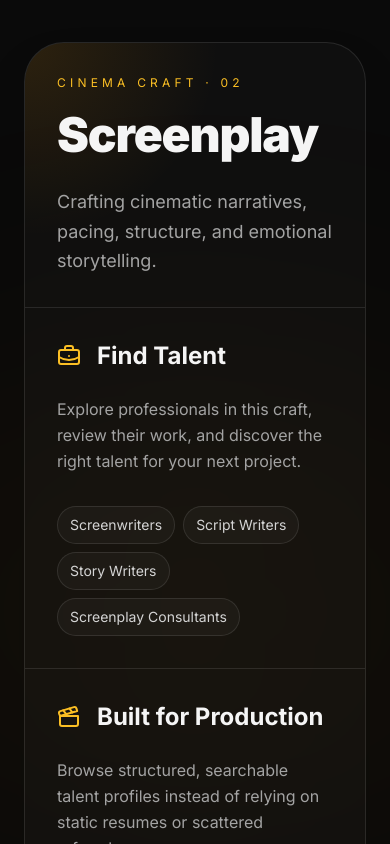
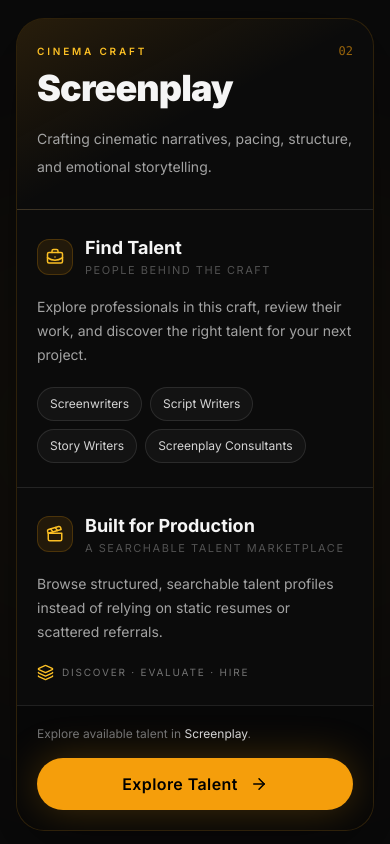
Before and after one commit to abhinavreddy2684-droid/PR.Pre.Pro.Post, a React (Vite) app in the folder 24-crafts/: page / in a window 390 px wide. Shown: the part 1720-2564 px from the top of the page. Built offline with nearby package versions, Linux system fonts and the light colour scheme.

Commit message:
Improve mobile CinemaReel layout

```diff
--- a/24-crafts/src/sections/CinemaReel.jsx
+++ b/24-crafts/src/sections/CinemaReel.jsx
@@ -20,12 +20,13 @@ export default function CinemaReel() {
       if (!card) return;
 
       const cardTop = card.getBoundingClientRect().top + window.scrollY;
-      const cardBottom = cardTop + card.getBoundingClientRect().height;
+      const cardHeight = card.getBoundingClientRect().height;
       const navbar = document.querySelector("header");
       const navbarHeight = navbar?.getBoundingClientRect().height ?? 0;
-      const topGap = 16;
+      const topGap = window.innerWidth < 1024 ? 12 : 16;
+      const visibleCardHeight = Math.min(cardHeight, window.innerHeight * 0.82);
       const targetScroll = Math.max(
-        ((cardTop + cardBottom - 160) / 2) - navbarHeight - topGap,
+        cardTop - navbarHeight - topGap - Math.max((window.innerHeight - visibleCardHeight) * 0.08, 0),
         0,
       );
 
@@ -69,10 +70,15 @@ export default function CinemaReel() {
           {[...Array(50)].map((_, index) => <div key={`top-${index}`} className="w-3 h-2 bg-neutral-900 rounded-sm mx-1" />)}
         </div>
 
-        <div className="w-full bg-black py-6 overflow-x-auto whitespace-nowrap scrollbar-hide flex items-center px-8 space-x-6 snap-x snap-mandatory">
+        <div className="relative w-full bg-black py-6 overflow-x-auto whitespace-nowrap scrollbar-hide flex items-center px-8 space-x-6 snap-x snap-mandatory">
+          {/* Continuous rails + frame dividers make the strip read as a film reel on every viewport. */}
+          <div className="pointer-events-none absolute inset-y-0 left-5 w-px bg-amber-500/20" />
+          <div className="pointer-events-none absolute inset-y-0 right-5 w-px bg-amber-500/20" />
+
           {crafts.map((craft) => (
+            <div key={craft.id} className="relative shrink-0 snap-center pr-3">
+              <span className="pointer-events-none absolute -right-0.5 top-0 bottom-0 w-px bg-white/10" />
               <CinemaReelCraftButton
-              key={craft.id}
                 craftId={craft.id}
                 active={activeCraft.id === craft.id}
                 onClick={() => handleCraftSelect(craft)}
@@ -81,6 +87,7 @@ export default function CinemaReel() {
               >
                 {craft.title}
               </CinemaReelCraftButton>
+            </div>
           ))}
         </div>
 
@@ -91,15 +98,94 @@ export default function CinemaReel() {
 
       <section
         aria-live="polite"
-        className="relative max-w-6xl mx-auto px-6 pt-16 pb-20 md:pt-20"
+        className="relative max-w-6xl mx-auto px-4 sm:px-6 pt-10 pb-16 md:pt-20 md:pb-20"
       >
         <div className="absolute left-1/2 top-1/2 -translate-x-1/2 -translate-y-1/2 w-[650px] h-[450px] rounded-full bg-amber-500/[0.05] blur-[140px] pointer-events-none" />
 
+        {/* Mobile: purpose-built stacked craft card */}
         <div
           ref={detailCardRef}
-          key={activeCraft.id}
-          className="relative z-10 rounded-[2.5rem] border border-white/10 bg-white/[0.025] overflow-hidden shadow-2xl animate-fade-in-up"
+          key={`mobile-${activeCraft.id}`}
+          className="relative z-10 lg:hidden overflow-hidden rounded-[1.75rem] border border-amber-500/15 bg-[#0b0b0b] shadow-[0_20px_70px_rgba(0,0,0,0.45)] animate-fade-in-up"
         >
+          <div className="relative px-5 pt-6 pb-7 border-b border-white/10 bg-gradient-to-br from-amber-500/[0.12] via-transparent to-transparent">
+            <div className="flex items-center justify-between gap-4">
+              <p className="uppercase tracking-[0.28em] text-[10px] font-semibold text-amber-400">
+                Cinema Craft
+              </p>
+              <span className="font-mono text-xs text-amber-500/60">
+                {String(activeCraft.id).padStart(2, "0")}
+              </span>
+            </div>
+
+            <h3 className="mt-3 text-4xl sm:text-5xl font-black tracking-tight leading-[0.95]">
+              {activeCraft.title}
+            </h3>
+            <p className="mt-5 text-sm sm:text-base text-neutral-400 leading-7">
+              {activeCraft.description}
+            </p>
+          </div>
+
+          <div className="divide-y divide-white/10">
+            <div className="px-5 py-6">
+              <div className="flex items-center gap-3">
+                <div className="w-9 h-9 rounded-xl bg-amber-500/10 border border-amber-500/20 flex items-center justify-center">
+                  <BriefcaseBusiness size={18} className="text-amber-400" />
+                </div>
+                <div>
+                  <h4 className="text-lg font-bold">Find Talent</h4>
+                  <p className="text-[11px] uppercase tracking-[0.14em] text-neutral-600">People behind the craft</p>
+                </div>
+              </div>
+
+              <p className="mt-4 text-sm text-neutral-400 leading-6">
+                Explore professionals in this craft, review their work, and discover the right talent for your next project.
+              </p>
+
+              <div className="mt-5 flex flex-wrap gap-2">
+                {activeCraft.talentTypes.map((talentType) => (
+                  <span key={talentType} className="px-3 py-2 rounded-full border border-white/10 bg-white/[0.035] text-xs text-neutral-300">
+                    {talentType}
+                  </span>
+                ))}
+              </div>
+            </div>
+
+            <div className="px-5 py-6">
+              <div className="flex items-center gap-3">
+                <div className="w-9 h-9 rounded-xl bg-amber-500/10 border border-amber-500/20 flex items-center justify-center">
+                  <Clapperboard size={18} className="text-amber-400" />
+                </div>
+                <div>
+                  <h4 className="text-lg font-bold">Built for Production</h4>
+                  <p className="text-[11px] uppercase tracking-[0.14em] text-neutral-600">A searchable talent marketplace</p>
+                </div>
+              </div>
+
+              <p className="mt-4 text-sm text-neutral-400 leading-6">
+                Browse structured, searchable talent profiles instead of relying on static resumes or scattered referrals.
+              </p>
+
+              <div className="mt-5 flex items-center gap-2">
+                <Layers3 className="text-amber-400" size={17} />
+                <span className="text-[10px] uppercase tracking-[0.18em] text-neutral-500">Discover · Evaluate · Hire</span>
+              </div>
+            </div>
+          </div>
+
+          <div className="px-5 py-5 bg-black/40 border-t border-white/10">
+            <p className="text-xs text-neutral-500 mb-4">
+              Explore available talent in <span className="text-neutral-300">{activeCraft.title}</span>.
+            </p>
+            <Button onClick={exploreTalent} className="w-full flex items-center justify-center gap-3 !px-5 !py-3.5">
+              Explore Talent
+              <ArrowRight size={18} />
+            </Button>
+          </div>
+        </div>
+
+        {/* Desktop: existing wide editorial card */}
+        <div className="relative z-10 hidden lg:block rounded-[2.5rem] border border-white/10 bg-white/[0.025] overflow-hidden shadow-2xl animate-fade-in-up">
           <div className="relative p-8 md:p-14 border-b border-white/10">
             <div className="absolute inset-0 bg-[radial-gradient(circle_at_top_left,rgba(245,158,11,0.13),transparent_45%)] pointer-events-none" />
             <div className="relative max-w-4xl">
```
Lines whose indentation alone changed are shown as unchanged.
